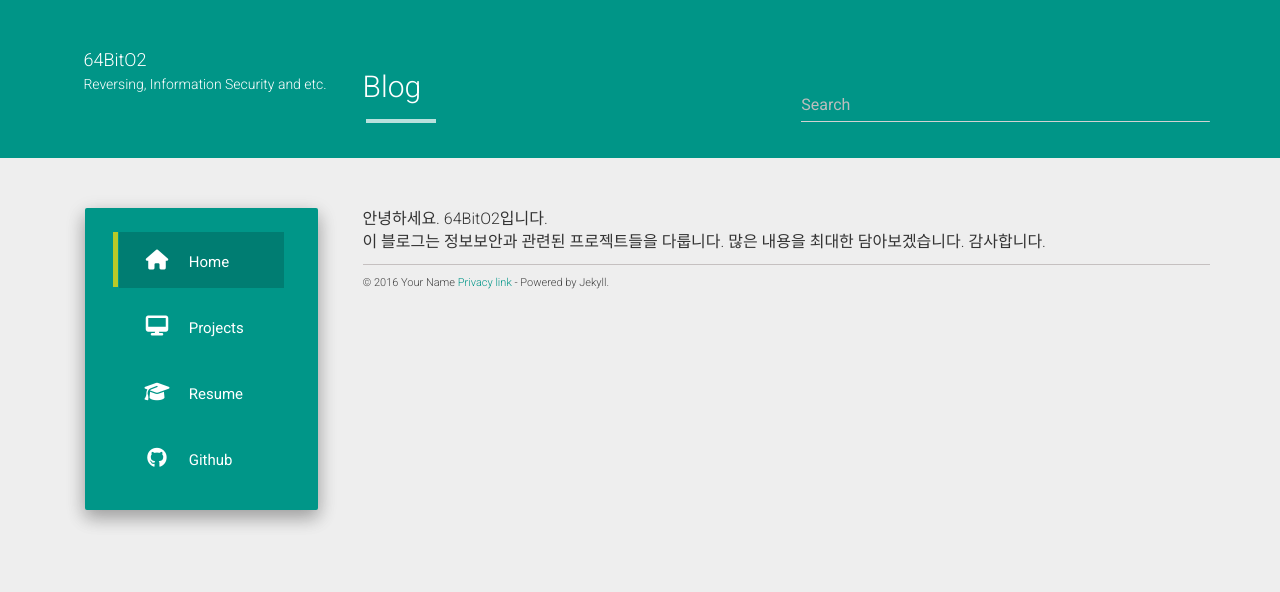
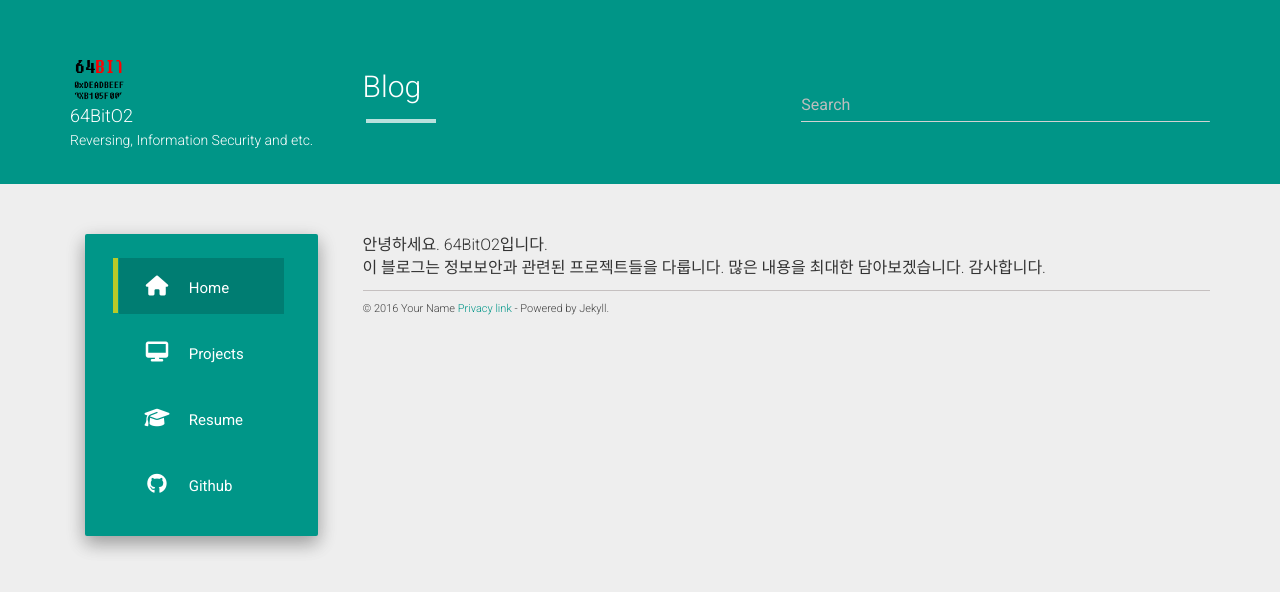
Before and after one commit to 64BitO2/64bito2.github.io, a Jekyll site: the page built from index.html, in a window 1280 px wide. Shown: the top 592 px of the page. Built offline with Jekyll 4.4.1, drawn with Linux system fonts in a browser that asks for light colours; nearby versions of some CDN libraries; the list of posts is cut into pages by our own code.

Commit message:
avatar
avatar

```diff
--- a/_includes/header.html
+++ b/_includes/header.html
@@ -3,7 +3,7 @@
         <div class="row">
           <div class="col-md-3 col-sm-4 col-xs-12">
             <div class="row-picture">
-              <!--<img id="about" class="logo-img" src="{{ site.logo }}" height="75px" width="75px">-->
+              <img id="about" class="logo-img" src="../static/img/avatar.png" height="75px" width="75px">
             </div>
             <div class="row-details">
               <h4 class="list-group-item-heading">{{ site.author }}</h4>
```
